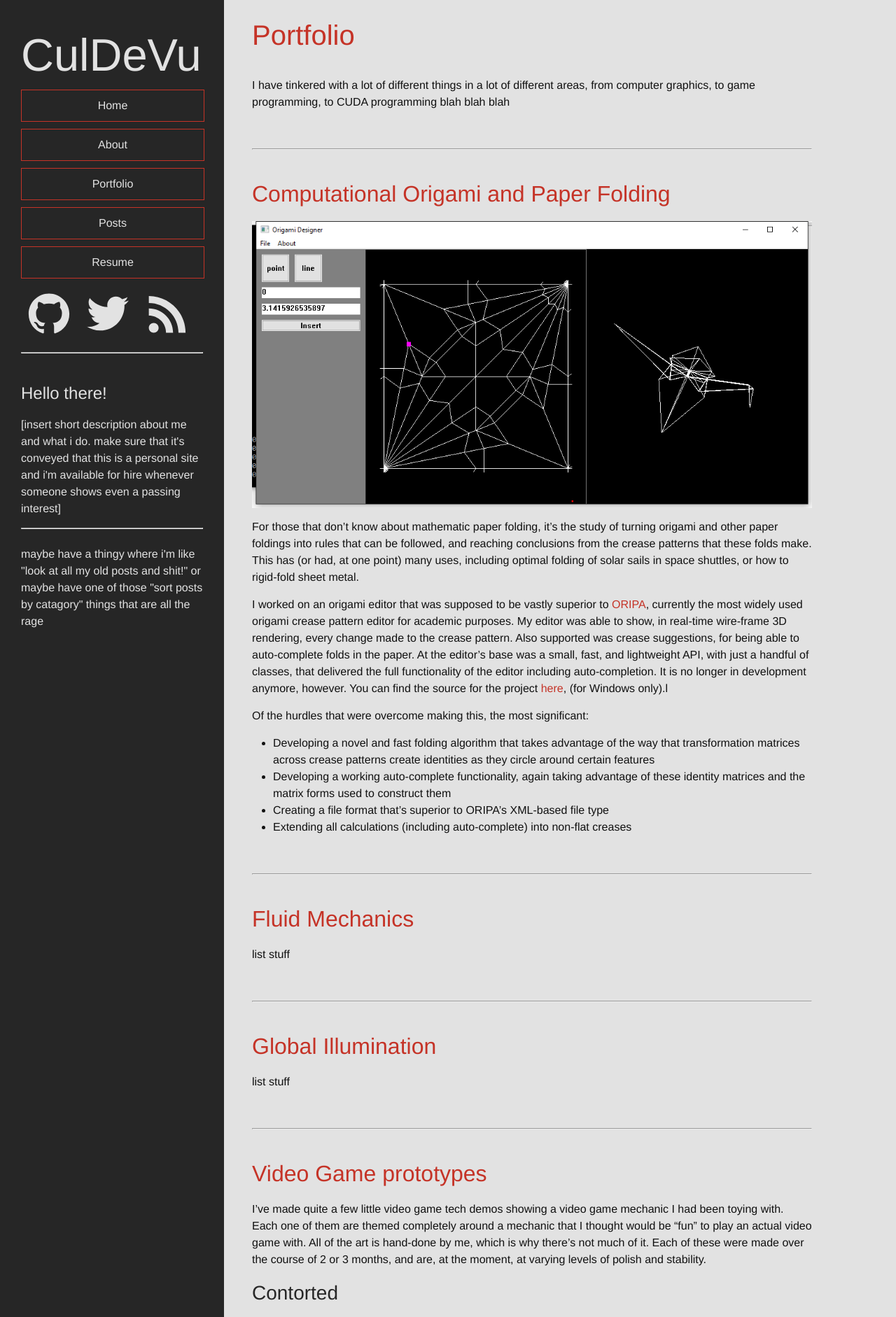
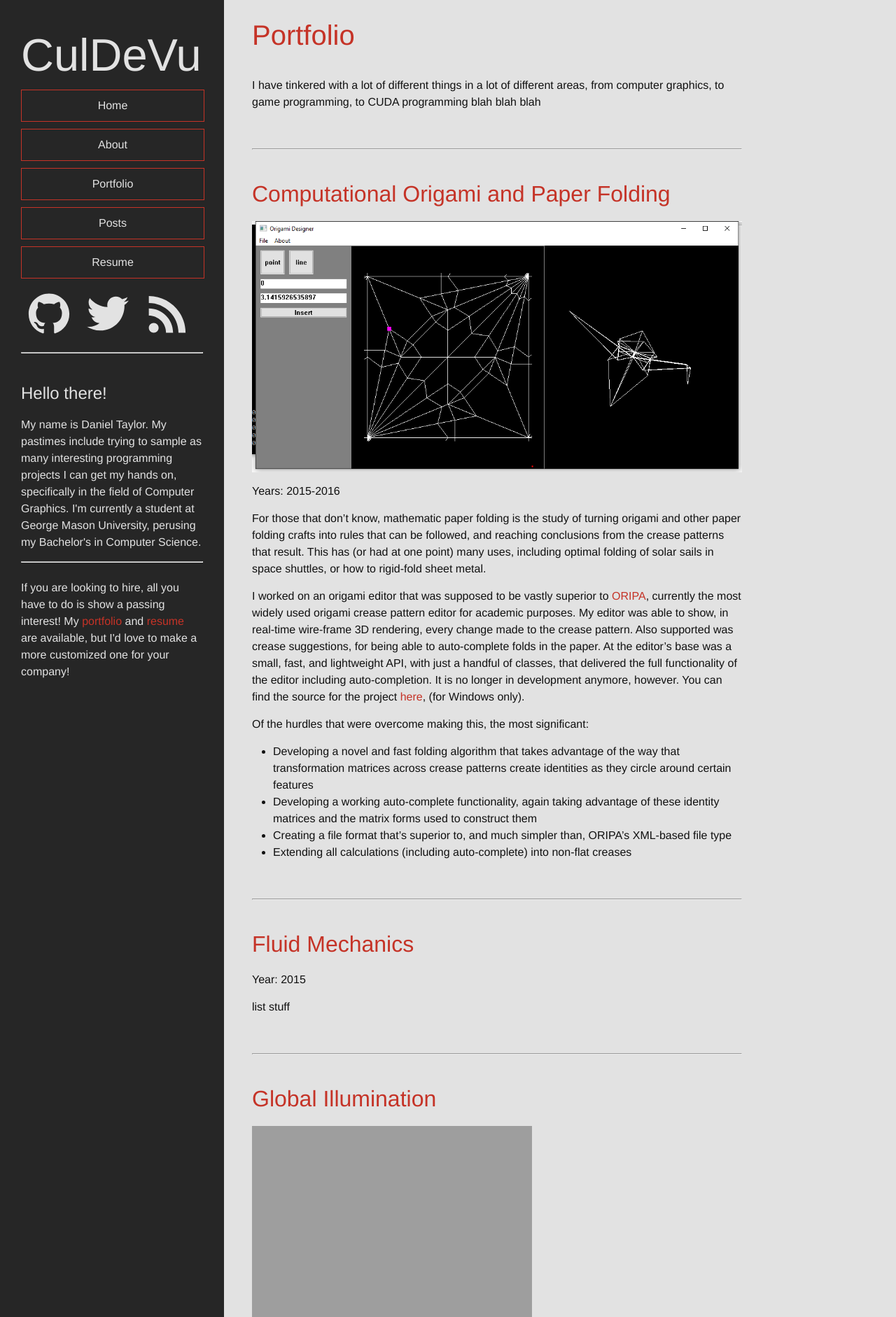
Before and after one commit to CulDeVu/culdevu.github.io, a Jekyll site: the page built from portfolio.md, in a window 1280 px wide. Shown: the top 1882 px of the page at 70% size. Built offline with Jekyll 4.4.1, drawn with Linux system fonts in a browser that asks for light colours; some of the changed text lies outside the part shown.

Commit message:
Updated portfolio and sidebar description

```diff
--- a/_includes/sidebar.html
+++ b/_includes/sidebar.html
@@ -31,9 +31,10 @@
 <p>
     <h2>Hello there!</h2>
     <p>
-        [insert short description about me and what i do. make sure
-        that it's conveyed that this is a personal site and i'm available for
-        hire whenever someone shows even a passing interest]
+        My name is Daniel Taylor. My pastimes include trying to sample as many
+        interesting programming projects I can get my hands on, specifically
+        in the field of Computer Graphics. I'm currently a student at George
+        Mason University, perusing my Bachelor's in Computer Science.
     </p>
 </p>
 
@@ -41,6 +42,17 @@
 <br />
 
 <p>
+    If you are looking to hire, all you have to do is show a passing interest!
+    My <a href="{{ site.url }}/portfolio/">portfolio</a> and
+    <a href="{{ site.url }}/resume/">resume</a> are available, but I'd love
+    to make a more customized one for your company!
+</p>
+
+<!--
+<hr />
+<br />
+
+<p>
     maybe have a thingy where i'm like "look at all my old posts and shit!"
     or maybe have one of those "sort posts by catagory" things that are all the rage
-</p>
+</p> -->
--- a/_sass/_layout.scss
+++ b/_sass/_layout.scss
@@ -47,7 +47,7 @@ html, body {
     padding-left: 40px;
     padding-top: 20px;
 
-    width: 800px;
+    width: 700px;
 
     display:inline-block;
 }
--- a/portfolio.md
+++ b/portfolio.md
@@ -15,15 +15,17 @@ Computational Origami and Paper Folding
 
 ![Origami Designer window]( {{ site.url }}/assets/portfolio/origami.png)
 
-For those that don't know about mathematic paper folding, it's the study of turning origami and other paper foldings into rules that can be followed, and reaching conclusions from the crease patterns that these folds make. This has (or had, at one point) many uses, including optimal folding of solar sails in space shuttles, or how to rigid-fold sheet metal.
+Years: 2015-2016
 
-I worked on an origami editor that was supposed to be vastly superior to [ORIPA](http://mitani.cs.tsukuba.ac.jp/oripa/), currently the most widely used origami crease pattern editor for academic purposes. My editor was able to show, in real-time wire-frame 3D rendering, every change made to the crease pattern. Also supported was crease suggestions, for being able to auto-complete folds in the paper. At the editor's base was a small, fast, and lightweight  API, with just a handful of classes, that delivered the full functionality of the editor including auto-completion. It is no longer in development anymore, however. You can find the source for the project [here](https://github.com/CulDeVu/OrigamiConverter), (for Windows only).l
+For those that don't know, mathematic paper folding is the study of turning origami and other paper folding crafts into rules that can be followed, and reaching conclusions from the crease patterns that result. This has (or had at one point) many uses, including optimal folding of solar sails in space shuttles, or how to rigid-fold sheet metal.
+
+I worked on an origami editor that was supposed to be vastly superior to [ORIPA](http://mitani.cs.tsukuba.ac.jp/oripa/), currently the most widely used origami crease pattern editor for academic purposes. My editor was able to show, in real-time wire-frame 3D rendering, every change made to the crease pattern. Also supported was crease suggestions, for being able to auto-complete folds in the paper. At the editor's base was a small, fast, and lightweight  API, with just a handful of classes, that delivered the full functionality of the editor including auto-completion. It is no longer in development anymore, however. You can find the source for the project [here](https://github.com/CulDeVu/OrigamiConverter), (for Windows only).
 
 Of the hurdles that were overcome making this, the most significant:
 
 - Developing a novel and fast folding algorithm that takes advantage of the way that transformation matrices across crease patterns create identities as they circle around certain features
 - Developing a working auto-complete functionality, again taking advantage of these identity matrices and the matrix forms used to construct them
-- Creating a file format that's superior to ORIPA's XML-based file type
+- Creating a file format that's superior to, and much simpler than, ORIPA's XML-based file type
 - Extending all calculations (including auto-complete) into non-flat creases
 
 <br />
@@ -32,6 +34,8 @@ Of the hurdles that were overcome making this, the most significant:
 
 Fluid Mechanics
 ===
+
+Year: 2015
 
 list stuff
 
@@ -42,7 +46,20 @@ list stuff
 Global Illumination
 ===
 
-list stuff
+![Sponza atrium with bust of Lenin]( {{ site.url }}/assets/portfolio/sponza.png)
+
+Years: Off and on for 2013-2016
+
+Global Illumination algorithms are a class of algorithms that simulate the way that light bounces and interacts with real-world materials. It models, mathematically, light exiting from a source, bouncing off of objects, and hitting a camera lens. Light paths, direction, and power are all generated from the properties of the materials they interact with, and accumulate to create a finished image. This is the same method that is used to generate almost all CGI in movies like Disney Pixar films.
+
+This particular project I've been working on a little bit for a couple years now. This is the sort of project I love working on: the type that I can pour hundreds of hours into, and still have barely scratched the surface of what I know that I'm capable of making. There's a low barrier to understanding, but a much higher barrier to implementing everything properly.
+
+Features of the current version:
+
+- Embree raytracing kernel recently replaced my own BVH implementation
+- Imports 3D models and textures
+- Microfacet BRDF, with importance sampling of the Beckmann Distribution of microfacets
+- OpenGL window rendering the current image as it's being created
 
 <br />
 <hr>
@@ -57,16 +74,20 @@ I've made quite a few little video game tech demos showing a video game mechanic
 Contorted
 ---
 
-![Crystal game prototype]( {{ site.url }}/assets/portfolio/contorted.jpg)
+![Contorted game prototype]( {{ site.url }}/assets/portfolio/contorted.jpg)
 
-Contorted is a game where you bend space in order to move around and solve puzzles in the game world. The movement was based around a grappling hook that pulls ledges and objects toward you, instead of the other way around. A video of it in action here:
+Year: 2015
+
+Contorted is a game where you bend space in order to move around and solve puzzles in the game world. The movement was based around a grappling hook that pulls ledges and objects toward you, instead of the other way around. A video (and a sampling of some of my best vector artwork abilities) can be seen of it in action here:
 
 <iframe width="640" height="360" src="https://www.youtube.com/embed/h2K6sl1c4fY" frameborder="0" allowfullscreen></iframe>
 
-The main feature of this game, and the part that took the most time, was creating the physics engine. Box2D, Chipmunk2S, and really all other mainstream physics engines, require that you submit static fixtures around even dynamic objects. Even with soft-bodies, these physics engines take huge performance hits when modifying fixture shapes, so a special engine had to be made to support a constantly bending world at a decent framerate. The final engine was modeled off of, with many modifications and improvements, Paul Firth's speculative physics write-up [here](http://www.wildbunny.co.uk/blog/2011/03/25/speculative-contacts-an-continuous-collision-engine-approach-part-1/).
+The main feature of this game, and the part that took the most time, was creating the physics engine. Box2D, Chipmunk2D, and really all other mainstream physics engines, require that you submit static fixtures around even dynamic objects. Even with soft-bodies, these physics engines take huge performance hits when modifying fixture shapes, so a special engine had to be made to support a constantly bending world at a decent framerate. The final engine was modeled off of, with many modifications and improvements, Paul Firth's speculative physics write-up [here](http://www.wildbunny.co.uk/blog/2011/03/25/speculative-contacts-an-continuous-collision-engine-approach-part-1/).
 
-Apart from the physics engine, other barriers that I had to overcome included:
+Including the physics engine, barriers that I had to overcome included:
 
+- Extending Little Big Planet's speculative physics system with friction (not seen in above video)
+- Created a class of distortion functions that prevented discontinuities, even with the existence of 5 or 6 conflicting distortions, but also provided variable "weight" to the distortions
 - Mesh optimization, so that world bending could be done at mesh vertexes and have minimal holes show up
 - Creating an art style that would synergize with the new movement capabilities of the player character
 
```
Also changed, not shown: other parts of portfolio.md (+2 -0 lines), 1 other file.
